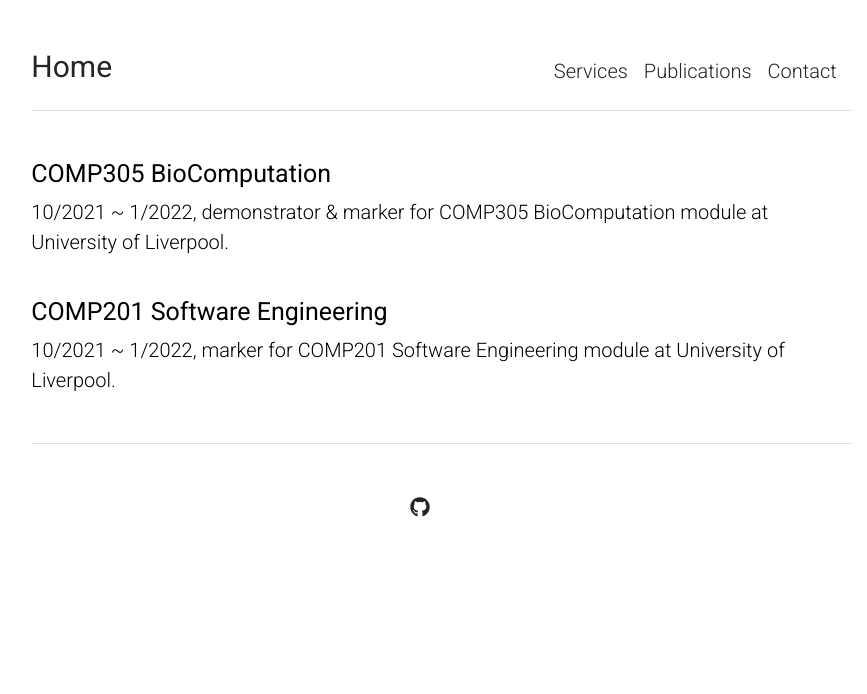
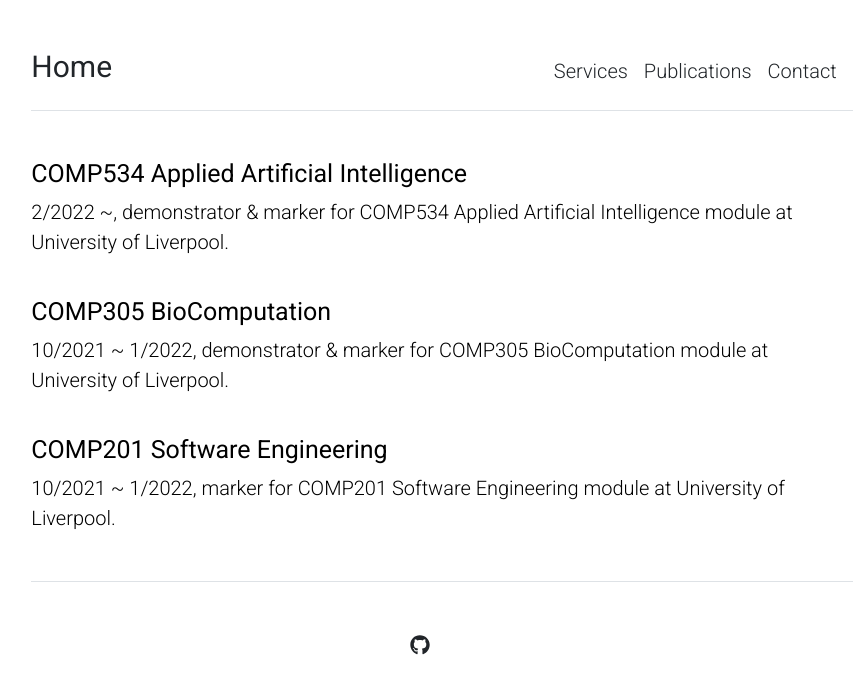
Before and after one commit to ramdrop/ramdrop.github.io, a Jekyll site: the page built from people.md, in a window 1280 px wide. Shown: the top 694 px of the page, without its empty margins (198-1065 px from the left). Built offline with Jekyll 4.4.1, drawn with Linux system fonts in a browser that asks for light colours; some web fonts are replaced.

Commit message:
update service

```diff
--- a/_layouts/people.html
+++ b/_layouts/people.html
@@ -25,6 +25,15 @@ layout: default
     TEXT-DECORATION: none
   }
 </style>
+
+<h5> COMP534 Applied Artificial Intelligence </h5>
+<p> 2/2022 ~, demonstrator & marker for COMP534 Applied Artificial Intelligence module at University of Liverpool.
+  <br>
+</p>
+
+<br>
+
+
 <h5> COMP305 BioComputation </h5>
 <p> 10/2021 ~ 1/2022, demonstrator & marker for COMP305 BioComputation module at University of Liverpool.
   <br>
```
Also changed, not shown: 1 other file.
